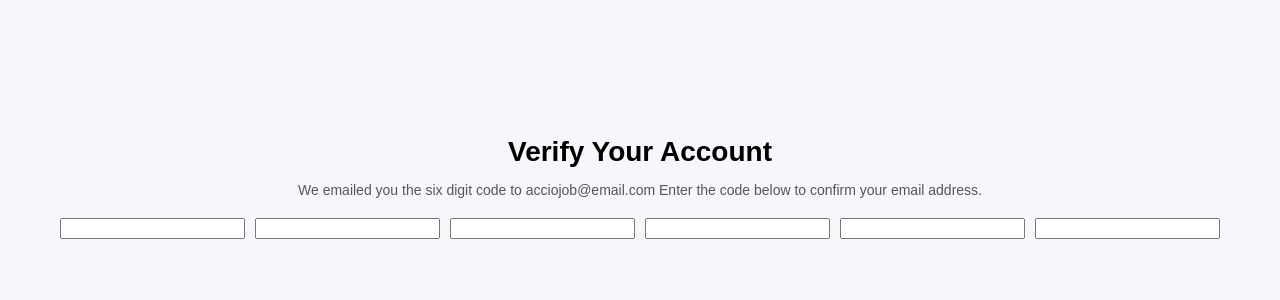
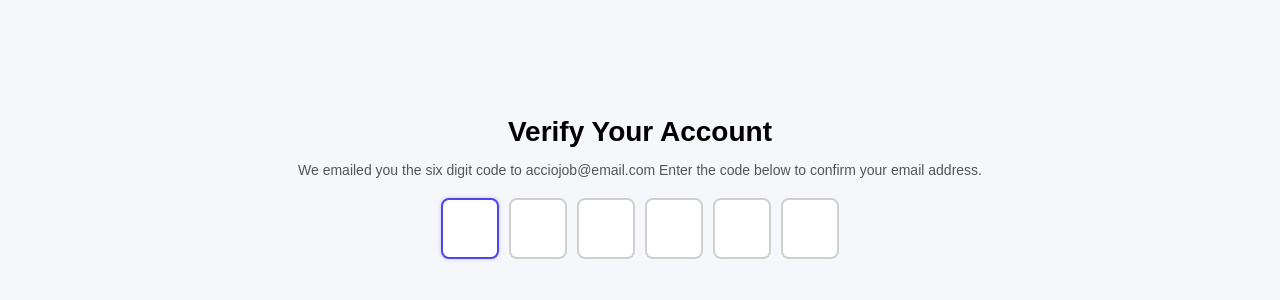
Before and after one commit to acciojob/OTP-rahulofficial7652, a website: page main.html in a window 1280 px wide. Shown: the part 222-522 px from the top of the page. Drawn offline with Linux system fonts and the light colour scheme.

Commit message:
created a submission

```diff
--- a/main.html
+++ b/main.html
@@ -12,14 +12,15 @@
 		<h1  id="verification_heading">Verify Your Account</h1>
 		<p id="verification_subtext"> We emailed you the six digit code to acciojob@email.com Enter the code below to confirm your email address.</p>
 
-		<div class="code-container">
-      <input class="code-1" type="text" maxlength="1" />
-      <input class="code-2" type="text" maxlength="1" />
-      <input class="code-3" type="text" maxlength="1" />
-      <input class="code-4" type="text" maxlength="1" />
-      <input class="code-5" type="text" maxlength="1" />
-      <input class="code-6" type="text" maxlength="1" />
-    </div>
+	<div class="code-container">
+  <input id="code-1" class="code" type="text" maxlength="1" />
+  <input id="code-2" class="code" type="text" maxlength="1" />
+  <input id="code-3" class="code" type="text" maxlength="1" />
+  <input id="code-4" class="code" type="text" maxlength="1" />
+  <input id="code-5" class="code" type="text" maxlength="1" />
+  <input id="code-6" class="code" type="text" maxlength="1" />
+</div>
+
 	</div>
     <script type="text/javascript" src="./script.js">
 </script>
--- a/script.js
+++ b/script.js
@@ -1,7 +1,7 @@
-//your JS code here. If required.
-const inputs = document.querySelectorAll(".code");
+const inputs = Array.from({ length: 6 }, (_, i) =>
+  document.getElementById(`code-${i + 1}`)
+);
 
-// Auto-focus first input
 inputs[0].focus();
 
 inputs.forEach((input, index) => {
@@ -9,12 +9,8 @@ inputs.forEach((input, index) => {
     const value = e.target.value;
 
     if (/^\d$/.test(value)) {
-      // Move to next field
-      if (index < inputs.length - 1) {
-        inputs[index + 1].focus();
-      }
+      if (index < 5) inputs[index + 1].focus();
     } else {
-      // Clear invalid input
       e.target.value = "";
     }
   });
@@ -24,13 +20,11 @@ inputs.forEach((input, index) => {
       e.preventDefault();
 
       if (input.value === "") {
-        // Move focus back
         if (index > 0) {
           inputs[index - 1].value = "";
           inputs[index - 1].focus();
         }
       } else {
-        // Clear current field
         input.value = "";
       }
     }
```
